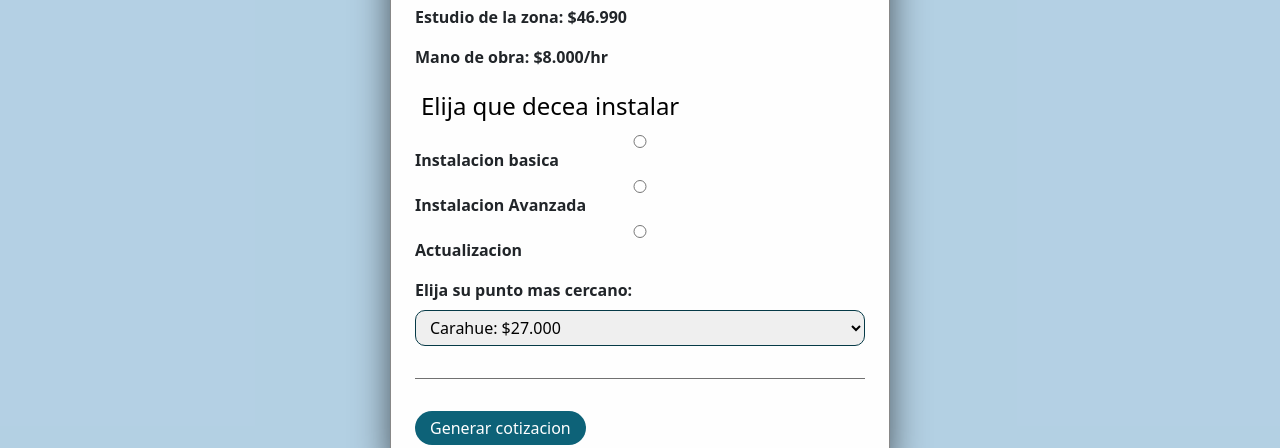
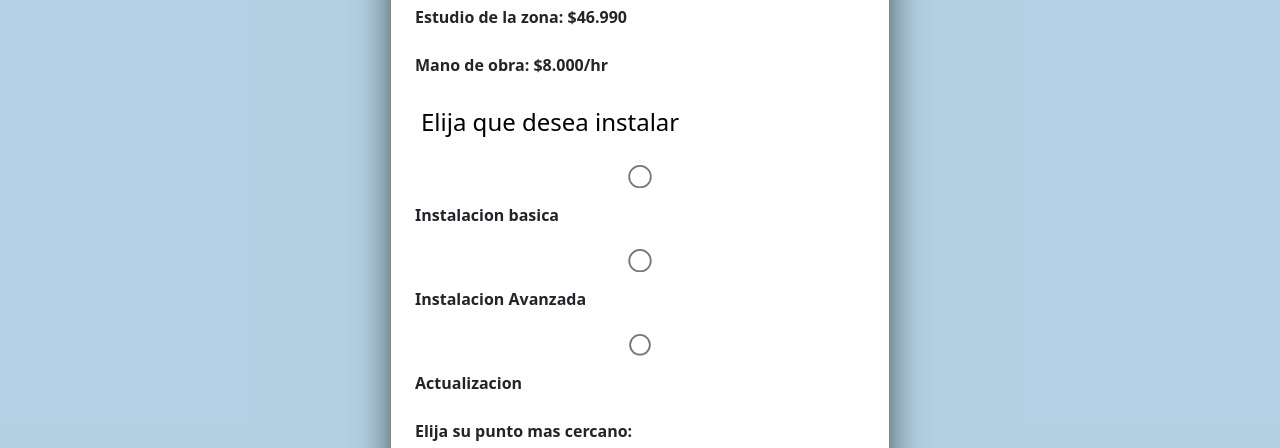
Before and after one commit to marine998/pozos-pehuenco, a website: page views/quotes.html in a window 1280 px wide. Shown: the part 337-785 px from the top of the page. Drawn offline with nearby package versions, Linux system fonts and the light colour scheme.

Commit message:
modify css

```diff
--- a/public/css/main.css
+++ b/public/css/main.css
@@ -657,6 +657,7 @@ body {
     padding: 8.5em 20em 0px 20em;
     justify-content: center;
     flex-wrap: wrap;
+    margin: 0;
 }
 
 .right-profile .container {
@@ -946,10 +947,12 @@ h2 {
 }
 
 .qts-content .box-qts ul li label {
-    display: flex;
-    width: 100%;
+    display: block;
+    width: 90%;
     font-size: 16px;
     font-weight: 700;
+    float: left;
+    margin-bottom: 0.5em;
 }
 
 .qts-content .box-qts ul li input {
@@ -970,6 +973,20 @@ select {
     border-radius: 10px;
     border: 1px solid #063a47;
     margin-top: 0.5em;
+}
+
+input[type="radio"] {
+    display: block;
+    width: auto;
+    border-radius: 10px;
+    border: 1px solid #063a47;
+    font-size: 16px;
+    font-weight: 400;
+    margin-bottom: 0.5em;
+    padding: 5px 10px;
+    zoom: 1.8;
+    float: right;
+    clear: both;
 }
 
 .qts-content .box-qts ul li button {
@@ -1041,7 +1058,6 @@ input.input {
     padding: 2em;
     text-align: center;
     background-color: #0d6278;
-    margin-top: 5px;
     color: #ffffff;
     width: 100%;
 }
--- a/views/quotes.html
+++ b/views/quotes.html
@@ -136,7 +136,7 @@
                     </li>
                     <li class="input">
                         <fieldset>
-                            <legend>Elija que decea instalar</legend>
+                            <legend>Elija que desea instalar</legend>
 
                             <input type="radio" id="basic" name="install">
                             <label for="basic">Instalacion basica</label>
```
